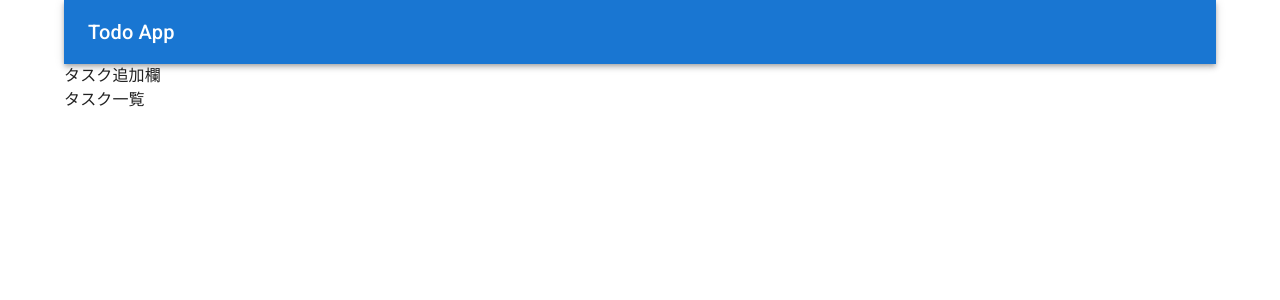
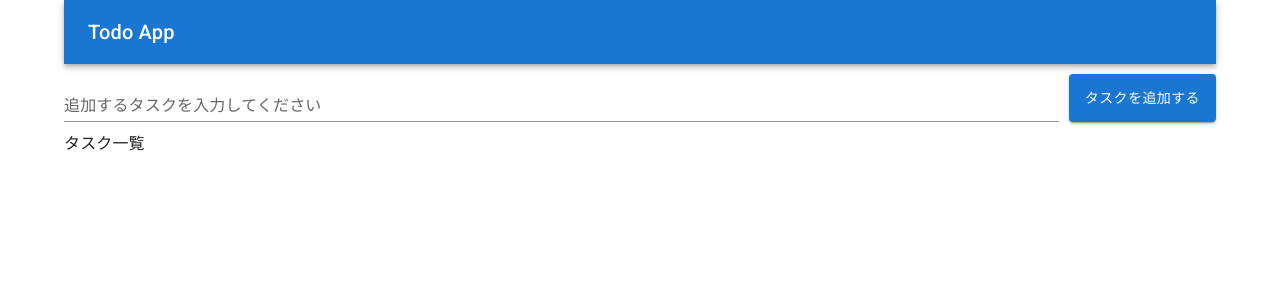
Before and after one commit to nakajima97/react-simple-todo-app-2023-mui, a React (Vite) app: page / in a window 1280 px wide. Shown: the top 300 px of the page. Built offline with nearby package versions, Linux system fonts and the light colour scheme.

Commit message:
#1 タスク入力欄の作成

```diff
--- a/src/App.tsx
+++ b/src/App.tsx
@@ -1,8 +1,16 @@
-import { AppBar, Box, Container, Typography, Toolbar } from '@mui/material';
+import {
+  AppBar,
+  Box,
+  Button,
+  Container,
+  Typography,
+  Toolbar,
+  TextField,
+} from '@mui/material';
 
 const App = (): JSX.Element => {
   return (
-    <Container>
+    <Container sx={{ display: 'grid', gap: '10px' }}>
       <Box sx={{ flexGrow: 1 }}>
         <AppBar position="static">
           <Toolbar>
@@ -12,7 +20,14 @@ const App = (): JSX.Element => {
           </Toolbar>
         </AppBar>
       </Box>
-      <Box>タスク追加欄</Box>
+      <Box sx={{ display: 'flex', gap: '10px' }}>
+        <TextField
+          label="追加するタスクを入力してください"
+          variant="standard"
+          sx={{ flexGrow: 1 }}
+        />
+        <Button variant="contained">タスクを追加する</Button>
+      </Box>
       <Box>タスク一覧</Box>
     </Container>
   );
```
